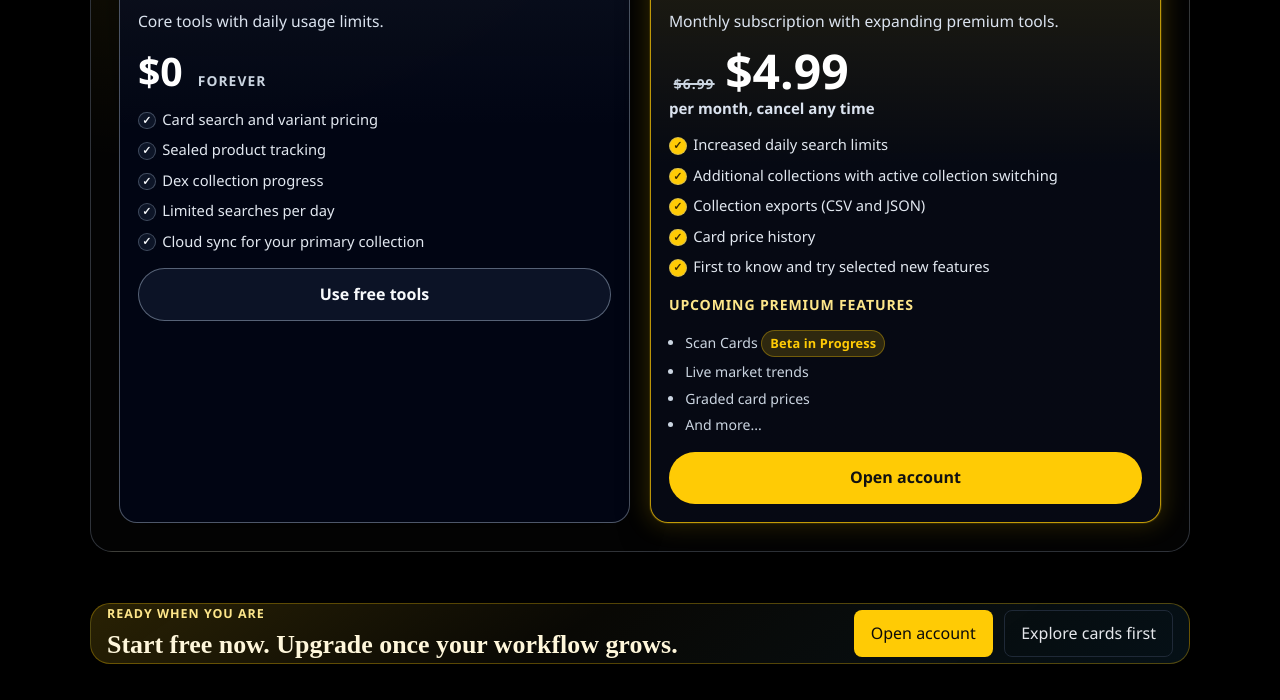
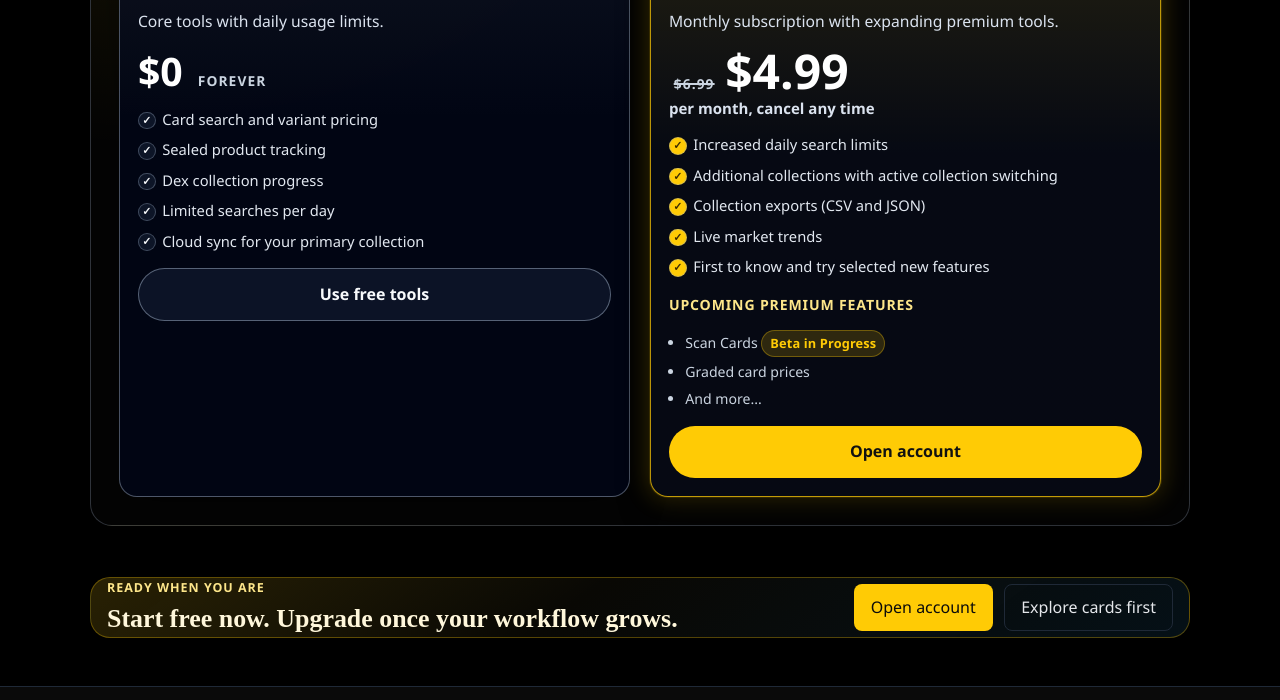
Before and after one commit to Louie-RP/PokeValutor-V1, a plain HTML site: page pricing.html in a window 1280 px wide. Shown: the part 1063-1763 px from the top of the page. Drawn offline with Linux system fonts and the light colour scheme; a script that the page names is missing.

Commit message:
feat: update pricing page to replace card price history with live market trends

```diff
--- a/pricing.html
+++ b/pricing.html
@@ -149,13 +149,12 @@
                         <li>Increased daily search limits</li>
                         <li>Additional collections with active collection switching</li>
                         <li>Collection exports (CSV and JSON)</li>
-                        <li>Card price history</li>
+                        <li>Live market trends</li>
                         <li>First to know and try selected new features</li>
                     </ul>
                     <p class="pv-pricingPlan__roadmapTitle">Upcoming premium features</p>
                     <ul class="pv-pricingPlan__roadmap">
                         <li>Scan Cards <span class="pv-badge">Beta in Progress</span></li>
-                        <li>Live market trends</li>
                         <li>Graded card prices</li>
                         <li>And more...</li>
                     </ul>
```
